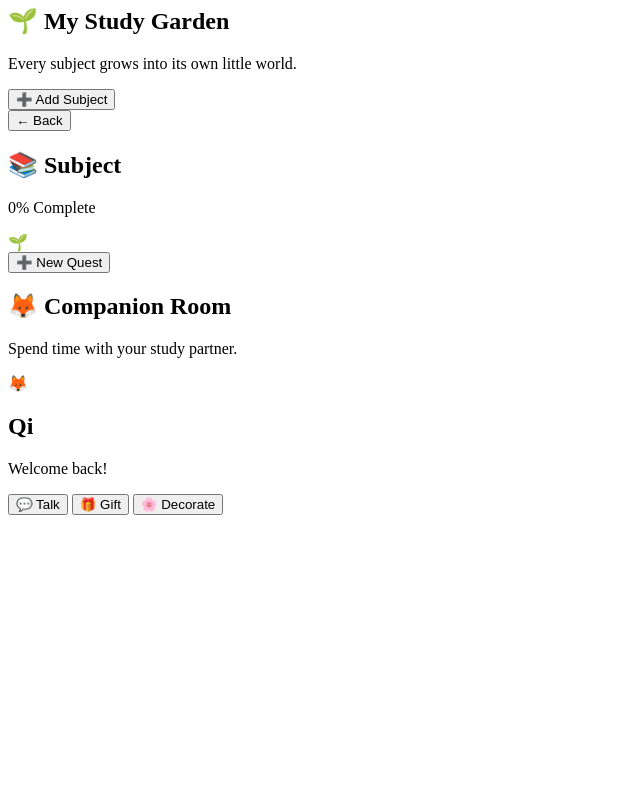
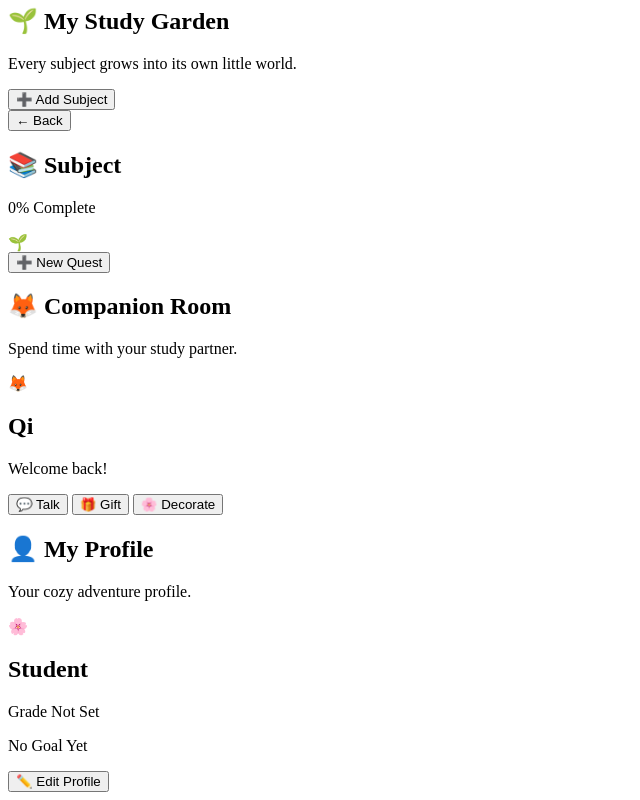
Before and after one commit to MShahzadMirza/questify, a plain HTML site: page v1/index.html in a window 1280 px wide. Shown: the part 3200-4000 px from the top of the page, without its empty margins (0-640 px from the left). Before the commit the page ends 3723 px from the top, so only its background shows below. Drawn offline with Linux system fonts and the light colour scheme.

Commit message:
👤 Profile Page added

```diff
--- a/v1/index.html
+++ b/v1/index.html
@@ -884,6 +884,63 @@
                 </section>
 
             </section>
+            <!-- =======================================
+                         👤 Profile Page
+            ======================================= -->
+
+            <section id="profilePage" class="page">
+
+                <header class="pageHeader">
+
+                    <h1>
+
+                        👤 My Profile
+
+                    </h1>
+
+                    <p>
+
+                        Your cozy adventure profile.
+
+                    </p>
+
+                </header>
+
+                <section class="profileCard">
+
+                    <div class="profileAvatar">
+
+                        🌸
+
+                    </div>
+
+                    <h2 id="profileName">
+
+                        Student
+
+                    </h2>
+
+                    <p id="profileGrade">
+
+                        Grade Not Set
+
+                    </p>
+
+                    <p id="profileGoal">
+
+                        No Goal Yet
+
+                    </p>
+
+                    <button id="editProfileButton">
+
+                        ✏️ Edit Profile
+
+                    </button>
+
+                </section>
+
+            </section>
             <!-- Companion -->
 
             <section id="companionScreen" class="screen">
```
